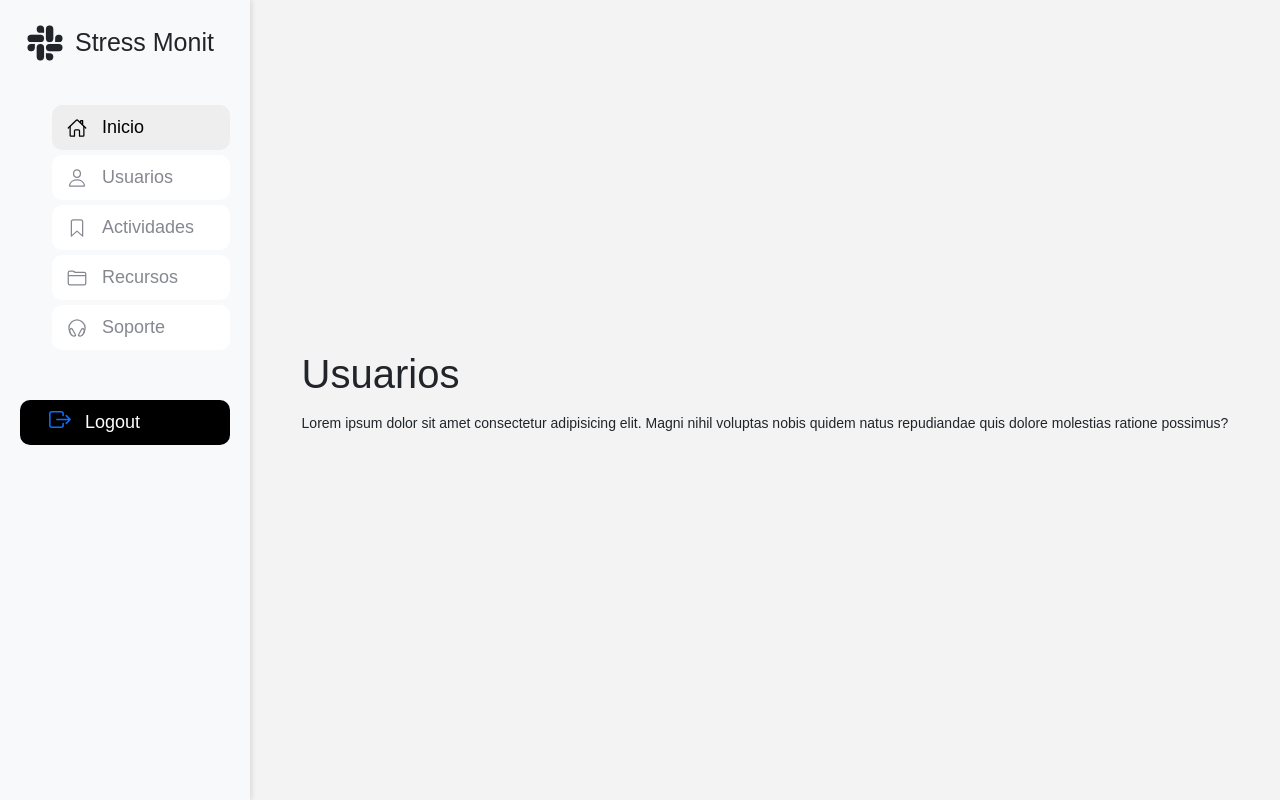
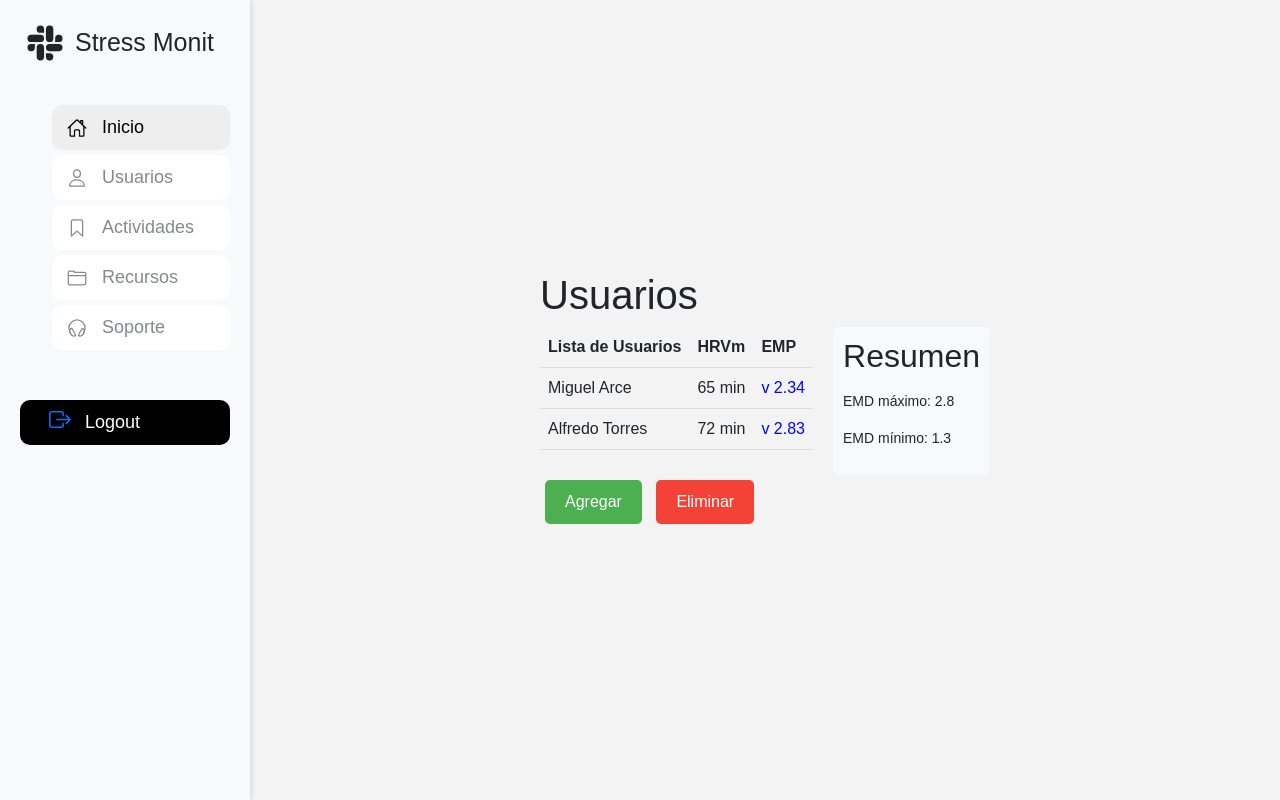
Before and after one commit to luisleon7677/-StressMonit_Project, a Flask app: page /usuarios in a window 1280 px wide. Run offline with Flask 3, Linux system fonts and the light colour scheme.

Commit message:
cambios iniciales tabla Actividades - Usuarios

```diff
--- a/static/styles.css
+++ b/static/styles.css
@@ -272,3 +272,66 @@ main.min-main{
         margin-left: 0;
     }
 }
+
+.usuarios-container, .actividades-container {
+    display: flex;
+    flex-direction: column;
+    padding: 20px;
+}
+
+.usuarios-content, .actividades-content {
+    display: flex;
+    justify-content: space-between;
+}
+
+.usuarios-list, .actividades-list {
+    flex: 3;
+    margin-right: 20px;
+}
+
+.usuarios-resumen, .actividades-resumen {
+    flex: 1;
+    padding: 10px;
+    background-color: #f8f9fa;
+    border-radius: 5px;
+}
+
+table {
+    width: 100%;
+    border-collapse: collapse;
+}
+
+th, td {
+    padding: 8px;
+    text-align: left;
+    border-bottom: 1px solid #ddd;
+}
+
+.details-row {
+    display: none;
+}
+
+.btn-agregar, .btn-eliminar {
+    padding: 10px 20px;
+    margin: 5px;
+    border: none;
+    border-radius: 5px;
+    cursor: pointer;
+}
+
+.btn-agregar {
+    background-color: #4CAF50;
+    color: white;
+}
+
+.btn-eliminar {
+    background-color: #f44336;
+    color: white;
+}
+
+.emp-btn {
+    background: none;
+    border: none;
+    color: blue;
+    cursor: pointer;
+}
--- a/templates/usuarios.html
+++ b/templates/usuarios.html
@@ -1,7 +1,93 @@
-{%extends "base.html"%}
+{% extends "base.html" %}
 
-{% block content%}
-<h1>Usuarios</h1>
-<p>Lorem ipsum dolor sit amet consectetur adipisicing elit. Magni nihil voluptas nobis quidem natus repudiandae quis dolore molestias ratione possimus?</p>
+{% block content %}
+<div class="usuarios-container">
+    <div class="usuarios-header">
+        <h1>Usuarios</h1>
+    </div>
+    <div class="usuarios-content">
+        <div class="usuarios-list">
+            <table>
+                <thead>
+                    <tr>
+                        <th>Lista de Usuarios</th>
+                        <th>HRVm</th>
+                        <th>EMP</th>
+                    </tr>
+                </thead>
+                <tbody>
+                    <tr>
+                        <td>Miguel Arce</td>
+                        <td>65 min</td>
+                        <td><button class="emp-btn" onclick="toggleDetails('miguel')">v 2.34</button></td>
+                    </tr>
+                    <tr id="miguel-details" class="details-row">
+                        <td colspan="3">
+                            <table>
+                                <thead>
+                                    <tr>
+                                        <th>Actividades</th>
+                                        <th>HRVm</th>
+                                        <th>Duración</th>
+                                        <th>Frecuencia</th>
+                                        <th>QD</th>
+                                        <th>EMP</th>
+                                    </tr>
+                                </thead>
+                                <tbody>
+                                    <tr>
+                                        <td>Actividad 1</td>
+                                        <td>65 min</td>
+                                        <td>654 min</td>
+                                        <td>7 veces</td>
+                                        <td>4</td>
+                                        <td>2.34</td>
+                                    </tr>
+                                    <tr>
+                                        <td>Actividad 2</td>
+                                        <td>72 min</td>
+                                        <td>368 min</td>
+                                        <td>12 veces</td>
+                                        <td>6</td>
+                                        <td>2.83</td>
+                                    </tr>
+                                </tbody>
+                            </table>
+                        </td>
+                    </tr>
+                    <tr>
+                        <td>Alfredo Torres</td>
+                        <td>72 min</td>
+                        <td><button class="emp-btn" onclick="toggleDetails('alfredo')">v 2.83</button></td>
+                    </tr>
+                    <tr id="alfredo-details" class="details-row">
+                        <td colspan="3">
+                            Detalles de Alfredo Torres...
+                        </td>
+                    </tr>
+                </tbody>
+            </table>
+        </div>
+        <div class="usuarios-resumen">
+            <h2>Resumen</h2>
+            <p>EMD máximo: 2.8</p>
+            <p>EMD mínimo: 1.3</p>
+        </div>
+    </div>
+    <div class="usuarios-botones">
+        <button class="btn-agregar">Agregar</button>
+        <button class="btn-eliminar">Eliminar</button>
+    </div>
+</div>
 
-{%endblock%}
+<script>
+function toggleDetails(user) {
+    var details = document.getElementById(user + '-details');
+    if (details.style.display === 'none') {
+        details.style.display = 'table-row';
+    } else {
+        details.style.display = 'none';
+    }
+}
+</script>
+{% endblock %}
```
Also changed, not shown: templates/actividades.html (+50 -8 lines).
